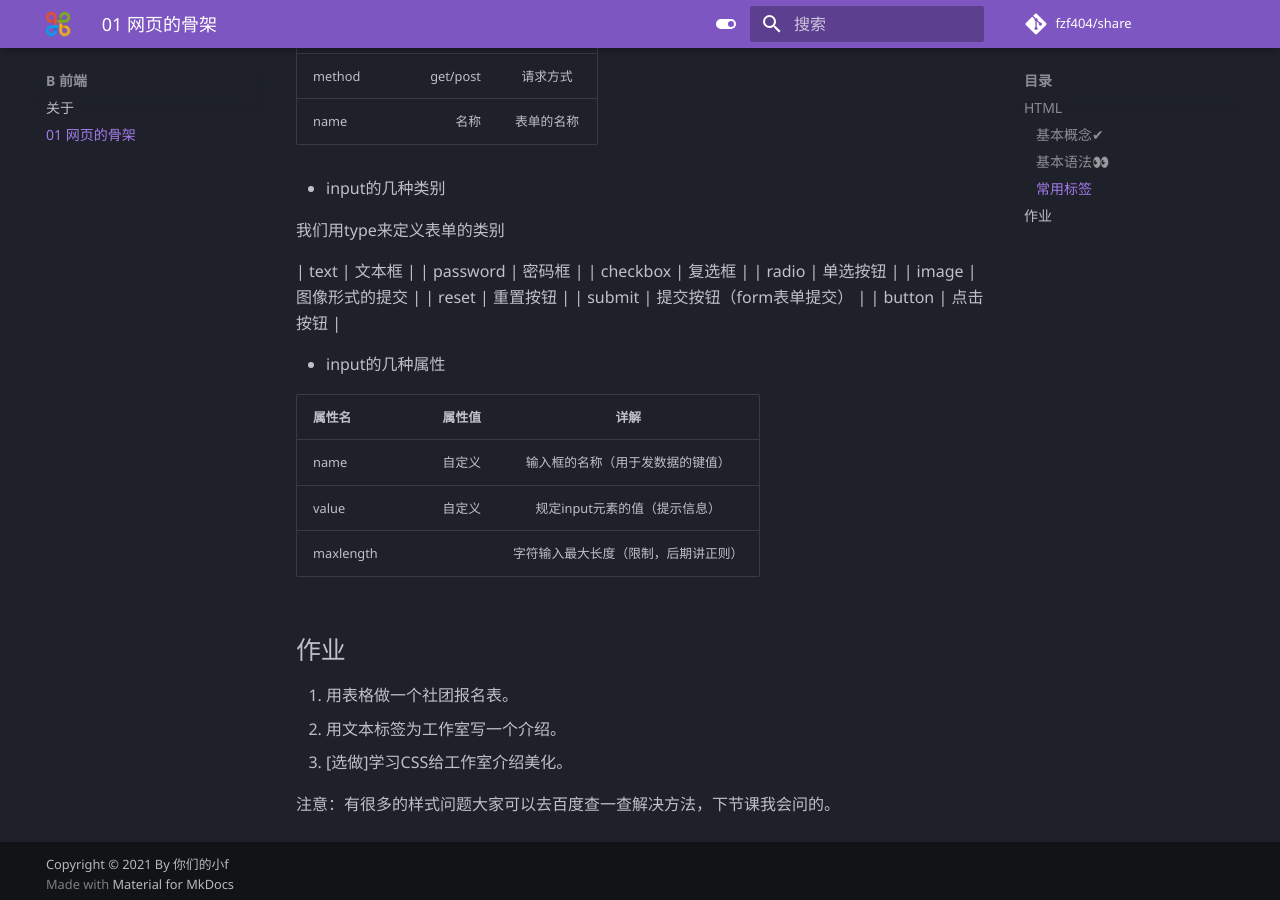
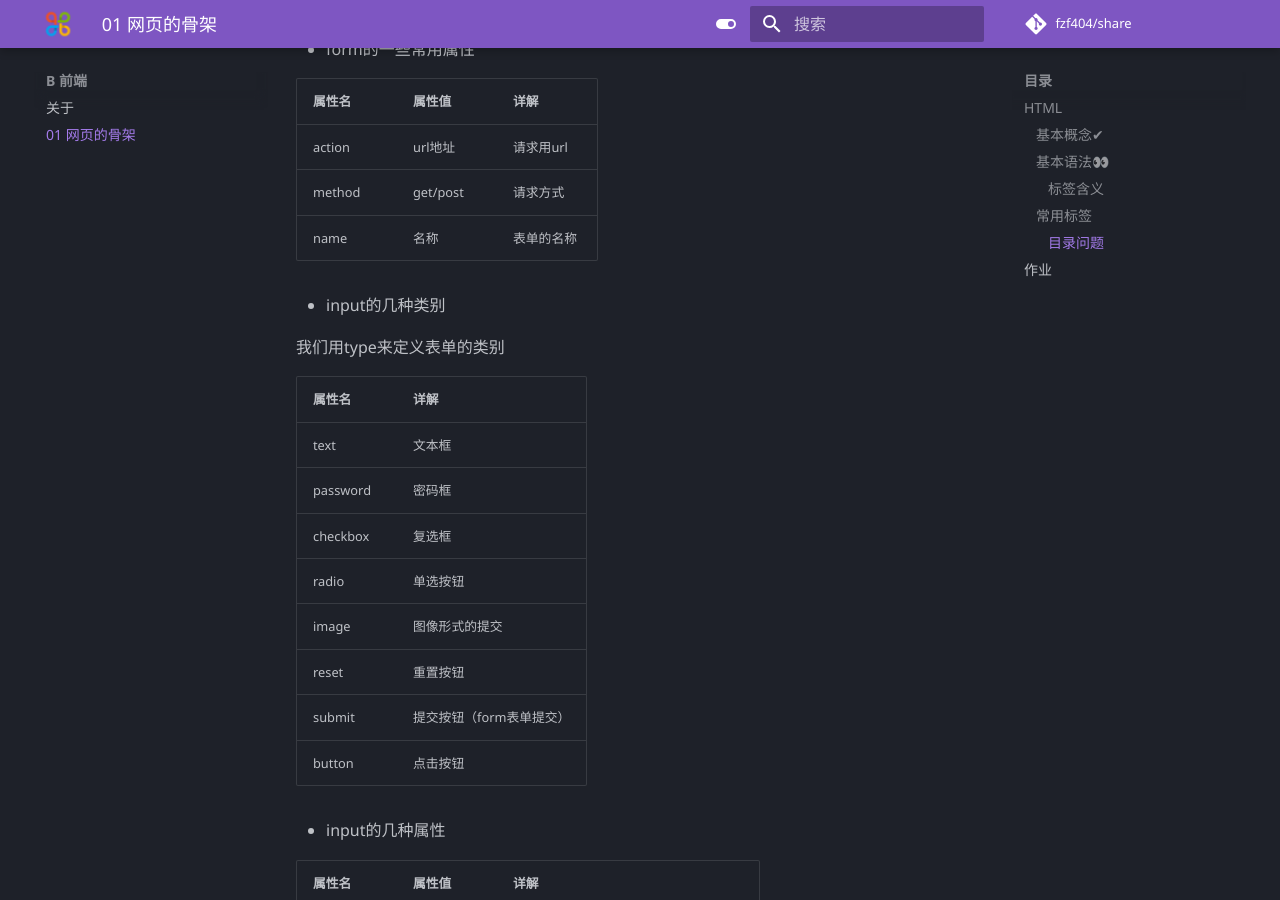
Before and after one commit to fzf404/share, an MkDocs documentation site: the page built from docs/B-前端/01-网页的骨架.md, in a window 1280 px wide and 900 px high, scrolled down 3860 px. Built offline with MkDocs 1.6.1 and Material for MkDocs 9.7.7, drawn with Linux system fonts in a browser that asks for light colours; comment, search, counter and statistics services are not loaded; some of the changed text lies outside the part shown.

Commit message:
🤡 修复前端教案

````diff
--- a/docs/B-前端/01-网页的骨架.md
+++ b/docs/B-前端/01-网页的骨架.md
@@ -1,34 +1,42 @@
 > 在正式学习之前我先来说一下几个问题
 
+
 1. 常用浏览器
-    * Firefox 火狐
-    * Chrome 谷歌
-    * Sarafi
-    * Opera
-    * Edge
-    * IE(即将淘汰)
+    - Firefox 火狐
+    - Chrome 谷歌
+    - Sarafi
+    - Opera
+    - Edge
+    - IE(即将淘汰)
 
 2. 有意思的编辑器
+
     > 吹爆vscode
 
 3. 开发者工具
+
     > 要成为一名合格的前端开发者必要的那就是熟练掌握开发者工具的运用
     >
     > 在接下来的教学中，我会边用边教你们开发者工具的正确打开方式
 
 4. 开发规范
+
     > 国有国法，家有家规，代码也有码规
     [开发规范传送门](https://juejin.cn/post/7026926615284154381)
 
 5. WEB标准——W3C
-    * 结构——html
-    * 表现——css
-    * 行为——js
+
+    - 结构——html
+    - 表现——css
+    - 行为——js
     [w3c](https://www.w3cschool.cn/)
+
 
 ## HTML
 
+
 > 网页的基本
+
 
 ### 基本概念✔
 
@@ -40,15 +48,16 @@
 
 1. 语法
 
-一般标签由两个尖括号包裹,一般一对组成,当然也有单身狗也就是一个标签。
+> 一般标签由两个尖括号包裹,一般一对组成,当然也有单身狗也就是一个标签。
 
 ```html
 <h1></h1>
 <br>
 ```
+
 2. 标签关系
 
-标签之间有包含关系和并列关闭,父子与兄弟
+> 标签之间有包含关系和并列关闭,父子与兄弟
 
 ```html
 <div>
@@ -56,9 +65,10 @@
     <div></div>
 </div>
 ```
+
 3. 文档结构
 
-我们一般把页面成为文档，而文档的结构如下所示
+> 我们一般把页面成为文档，而文档的结构如下所示
 
 ```html
 <!DOCTYPE html>
@@ -94,15 +103,17 @@
 
 2. 盒子标签
 
-* div:分割，分区（块级元素）
-* span:跨度，跨区（行内元素）
+- div:分割，分区（块级元素）
+- span:跨度，跨区（行内元素）
 
 3. 图片标签与路径问题
+
 ```html
 <img src="" alt="" title="" width="" hight="">
 ```
 
-目录问题：
+#### 目录问题
+
 绝对路径：不常用
 相对路径：../(上一级) , /(下一级) , 无(同一级)
 
@@ -112,13 +123,13 @@
 
 4. 超链接
 
-* 普通链接
+- 普通链接
 
 ```html
 <a href="" target="_self/_blank">百度</a>
 ```
 
- * 锚点链接：
+- 锚点链接：
 
 ```html
 <a href="#a">百度</a>
@@ -135,14 +146,14 @@
     </tr>
 </table>
 ```
-* tr是行。td是列，th是加粗的tr
-* 合并单元格
+- tr是行。td是列，th是加粗的tr
+- 合并单元格
 跨行合并:rowspan=""
 跨列合并:colspan=""
-* 属性效果
+- 属性效果
 
 | 属性名 | 属性值 | 详解 |
-| :-----| ----: | :----: |
+| ---- | ----- | ---- |
 | align | left,center,right | 元素对齐的方式 |
 | border | 1/"默认" | 默认无框，1时有框 |
 
@@ -170,18 +181,20 @@
     </form>
 ```
 
-* form的一些常用属性
+- form的一些常用属性
 
 | 属性名 | 属性值 | 详解 |
-| :-----| ----: | :----: |
+| -----| ----- | ---- |
 | action | url地址 | 请求用url |
 | method | get/post | 请求方式 |
 | name | 名称 | 表单的名称 |
 
-* input的几种类别
+- input的几种类别
 
 我们用type来定义表单的类别
 
+| 属性名 | 详解 |
+| -----| ---- |
 | text | 文本框 |
 | password | 密码框 |
 | checkbox | 复选框 |
@@ -191,10 +204,10 @@
 | submit | 提交按钮（form表单提交） |
 | button | 点击按钮 |
 
-* input的几种属性
+- input的几种属性
 
 | 属性名 | 属性值 | 详解 |
-| :-----| ----: | :----: |
+| -----| ---- | ----- |
 | name | 自定义 | 输入框的名称（用于发数据的键值） |
 | value | 自定义 | 规定input元素的值（提示信息） |
 | maxlength|  | 字符输入最大长度（限制，后期讲正则） |
````
Also changed, not shown: other parts of docs/B-前端/01-网页的骨架.md (+8 -9 lines), docs/F-运维/01-新的操作系统.md (+29 -23 lines).
